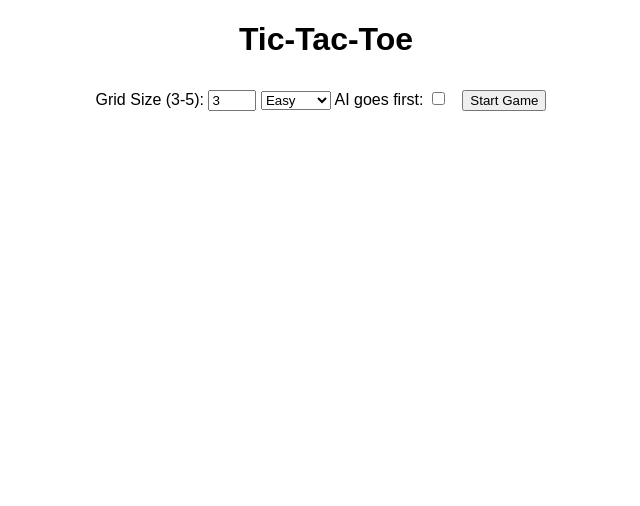
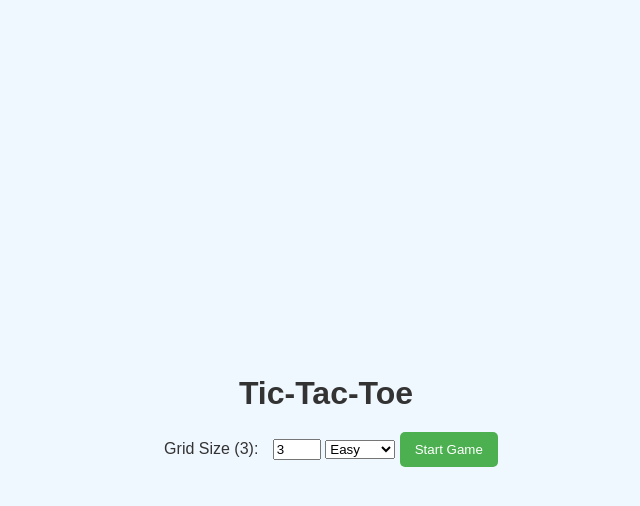
Before and after one commit to Aarav445/Aarav_2025, a Jekyll site: the page built from navigation/tictactoe.md, in a window 1280 px wide. Shown: the top 506 px of the page, without its empty margins (314-954 px from the left). Built offline with Jekyll 4.4.1, drawn with Linux system fonts in a browser that asks for light colours.

Commit message:
tic tac toe update

```diff
--- a/_layouts/tictactoe.html
+++ b/_layouts/tictactoe.html
@@ -7,26 +7,68 @@
     <style>
         body {
             font-family: Arial, sans-serif;
-            text-align: center;
-            margin: 20px;
+            background-color: #f0f8ff;
+            color: #333;
+            display: flex;
+            flex-direction: column;
+            align-items: center;
+            justify-content: center;
+            height: 100vh;
+            margin: 0;
         }
+
+        h1 {
+            margin-bottom: 20px;
+        }
+
+        #settings {
+            margin-bottom: 20px;
+        }
+
+        label {
+            margin: 0 10px;
+        }
+
+        button {
+            background-color: #4CAF50;
+            color: white;
+            border: none;
+            padding: 10px 15px;
+            cursor: pointer;
+            border-radius: 5px;
+            transition: background-color 0.3s;
+        }
+
+        button:hover {
+            background-color: #45a049;
+        }
+
         #board {
             display: grid;
             gap: 5px;
             margin: 20px auto;
         }
+
         .cell {
             width: 100px;
             height: 100px;
-            border: 2px solid #000;
+            border: 2px solid #333;
             display: flex;
             align-items: center;
             justify-content: center;
-            font-size: 24px;
+            font-size: 36px;
             cursor: pointer;
+            background-color: #fff;
+            transition: background-color 0.2s;
         }
-        button {
-            margin: 10px;
+
+        .cell:hover {
+            background-color: #e6e6e6;
+        }
+
+        #status {
+            margin-top: 20px;
+            font-size: 20px;
         }
     </style>
 </head>
@@ -34,15 +76,13 @@
 
     <h1>Tic-Tac-Toe</h1>
     <div id="settings">
-        <label for="gridSize">Grid Size (3-5):</label>
-        <input type="number" id="gridSize" min="3" max="5" value="3">
+        <label for="gridSize">Grid Size (3):</label>
+        <input type="number" id="gridSize" min="3" max="3" value="3" readonly>
         <select id="difficulty">
             <option value="easy">Easy</option>
             <option value="medium">Medium</option>
             <option value="hard">Hard</option>
         </select>
-        <label for="aiFirst">AI goes first:</label>
-        <input type="checkbox" id="aiFirst">
         <button id="startGame">Start Game</button>
     </div>
 
@@ -58,17 +98,10 @@
         document.getElementById('startGame').addEventListener('click', startGame);
 
         function startGame() {
-            gridSize = parseInt(document.getElementById('gridSize').value);
-            difficulty = document.getElementById('difficulty').value;
             board = Array.from({ length: gridSize }, () => Array(gridSize).fill(null));
             currentPlayer = 'X';
             document.getElementById('status').innerText = "Player X's turn";
             renderBoard();
-            if (document.getElementById('aiFirst').checked) {
-                currentPlayer = 'O';
-                document.getElementById('status').innerText = "AI's turn";
-                setTimeout(() => aiMove(), 500);
-            }
         }
 
         function renderBoard() {
```
Also changed, not shown: other parts of _layouts/tictactoe.html (+12 -14 lines).
